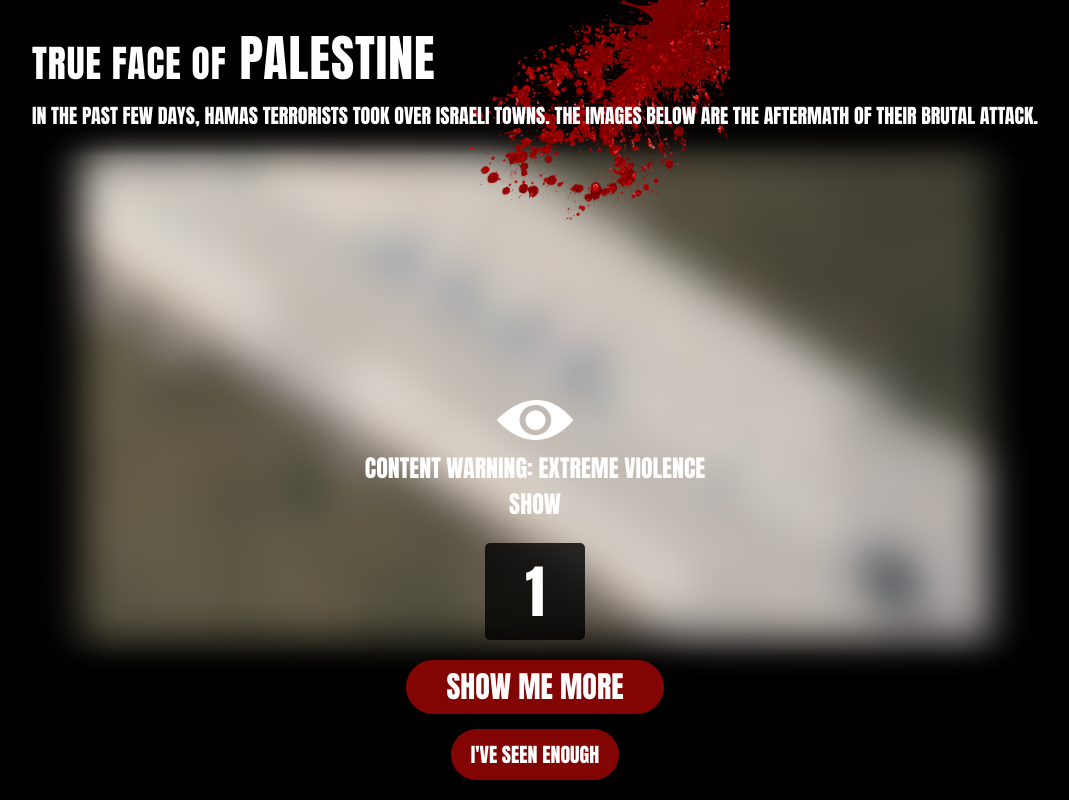
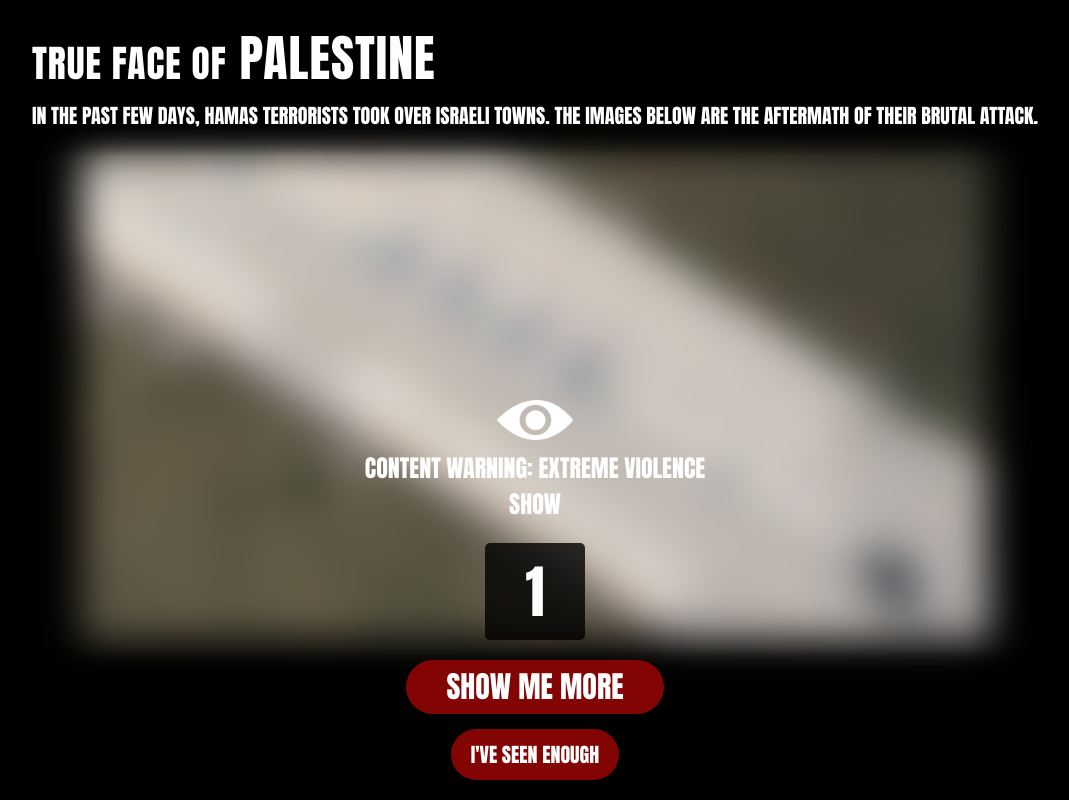
Before and after one commit to The-October-Team/7th-of-october, a React (Create React App) app: page / in a window 1280 px wide. Shown: the whole page, without its empty margins (105-1174 px from the left). Built offline with nearby package versions, Linux system fonts and the light colour scheme; a web font is replaced by a local one.

Commit message:
fix blood

```diff
--- a/src/styles.css
+++ b/src/styles.css
@@ -32,7 +32,7 @@ body {
 #page-container::after {
     content: url("../public/images/blood-2.png");
     position: absolute;
-    transform: scaley(-1) scale(0.4) translate(24%, 80%);
+    transform: scaley(-1) scale(0.4) translate(30%, 80%);
     z-index: 3;
 }
 
@@ -355,6 +355,12 @@ body {
 }
 
 @media only screen and (min-width: 768px) {
+
+    /* mgome page blood */
+    #page-container::after {
+        opacity: 0%;
+    }
+
     .bullet-points {
         position: absolute;
         left: 20em;
```
